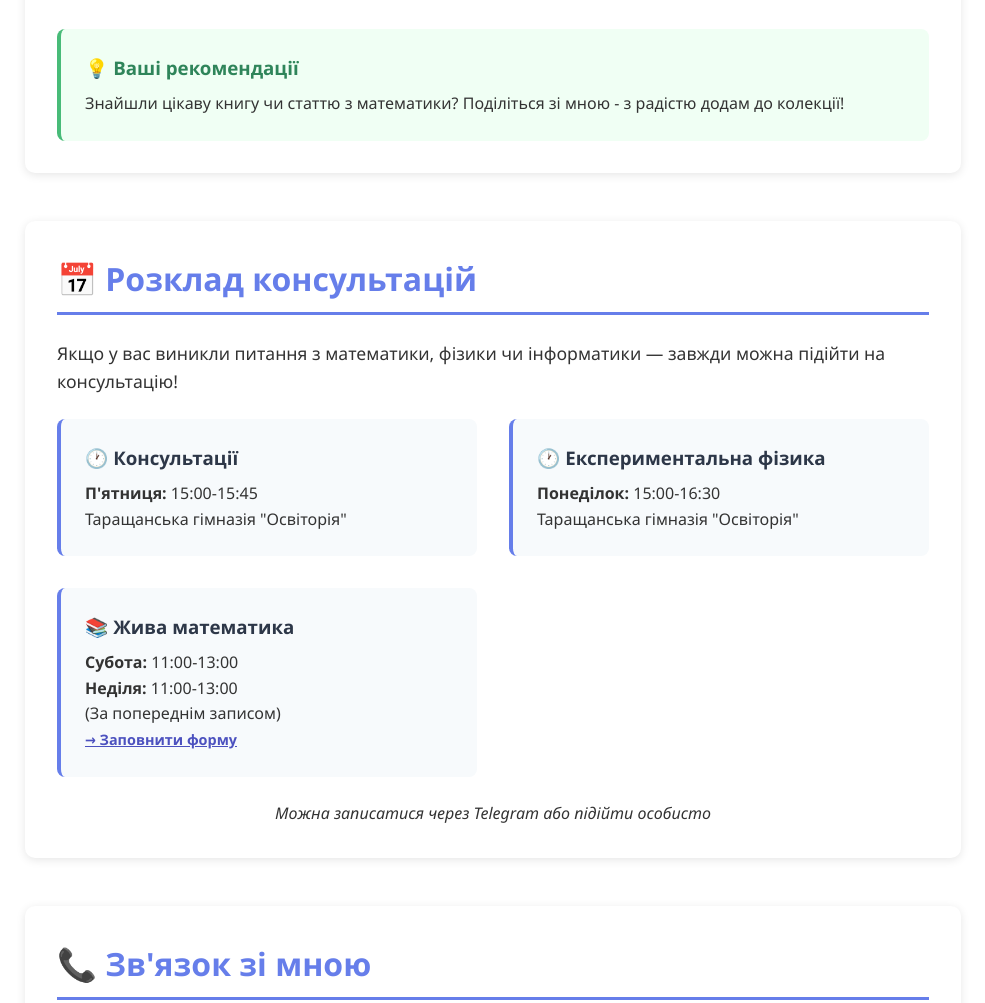
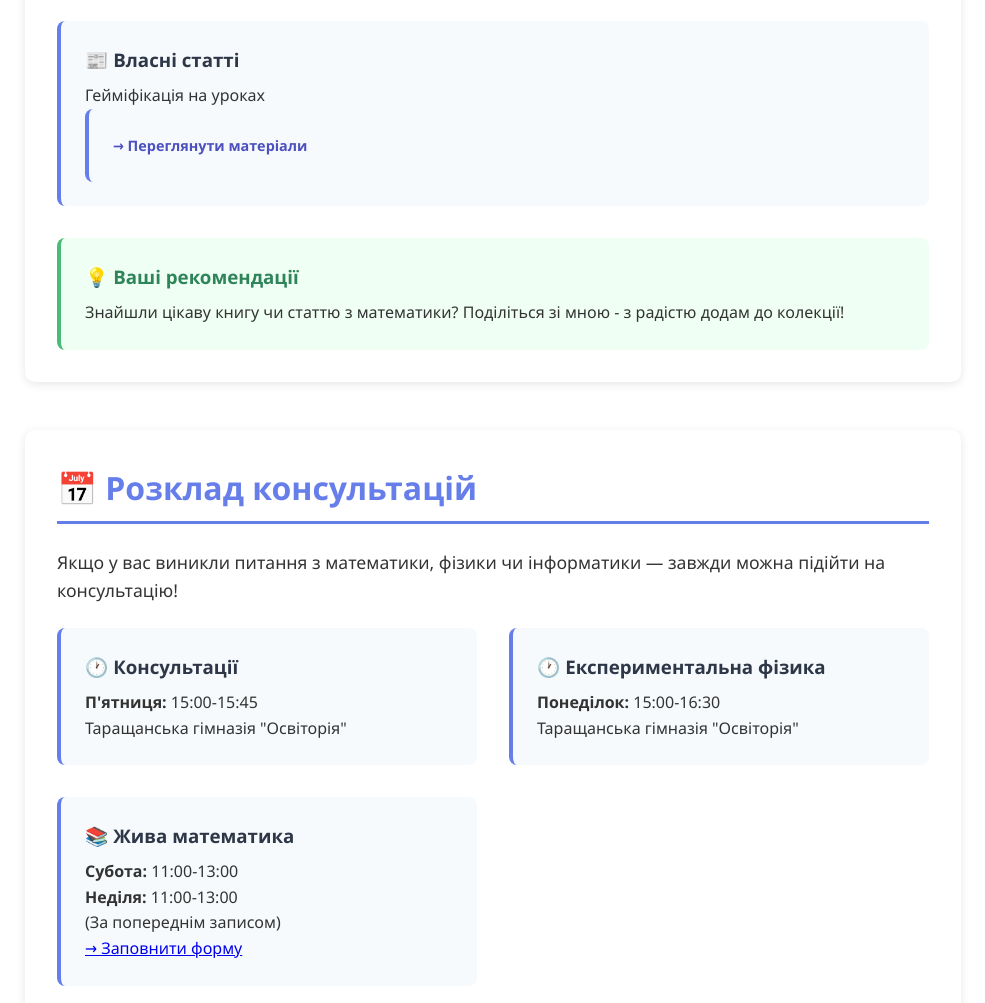
Before and after one commit to dmytro-sych-1998/dmytro-sych-1998.github.io, a plain HTML site: page index.html in a window 1280 px wide. Shown: the part 6056-7059 px from the top of the page, without its empty margins (147-1132 px from the left). Drawn offline with Linux system fonts and the light colour scheme.

Commit message:
Update index.html

```diff
--- a/index.html
+++ b/index.html
@@ -1007,6 +1007,19 @@
                 </div>
             </div>
 
+              <div class="info-grid">
+                <div class="info-item">
+                    <h3>📰 Власні статті</h3>
+                    <p>Гейміфікація на уроках</p>
+                    <a href="newspaper/Стаття 5-6 класи. Гейміфікація.pdf"
+                       target="_blank"
+                       rel="noopener noreferrer"
+                       class="resource-card">
+                    <span class="resource-link">→ Переглянути матеріали</span>
+                </a>
+                </div>
+            </div>
+
             <div style="background: #f0fff4; padding: 1.5rem; border-radius: 8px; border-left: 4px solid #48bb78; margin-top: 2rem;">
                 <h3 style="color: #2f855a;">💡 Ваші рекомендації</h3>
                 <p style="margin-top: 0.5rem;">
@@ -1040,7 +1053,7 @@
                     <a href="https://forms.gle/dxpNhcfGN8GEQSaz7"
                         target="_blank"
                         rel="noopener noreferrer"
-                        class="resource-link">
+                        class="">
                         → Заповнити форму
                     </a>
                 </div>
```
